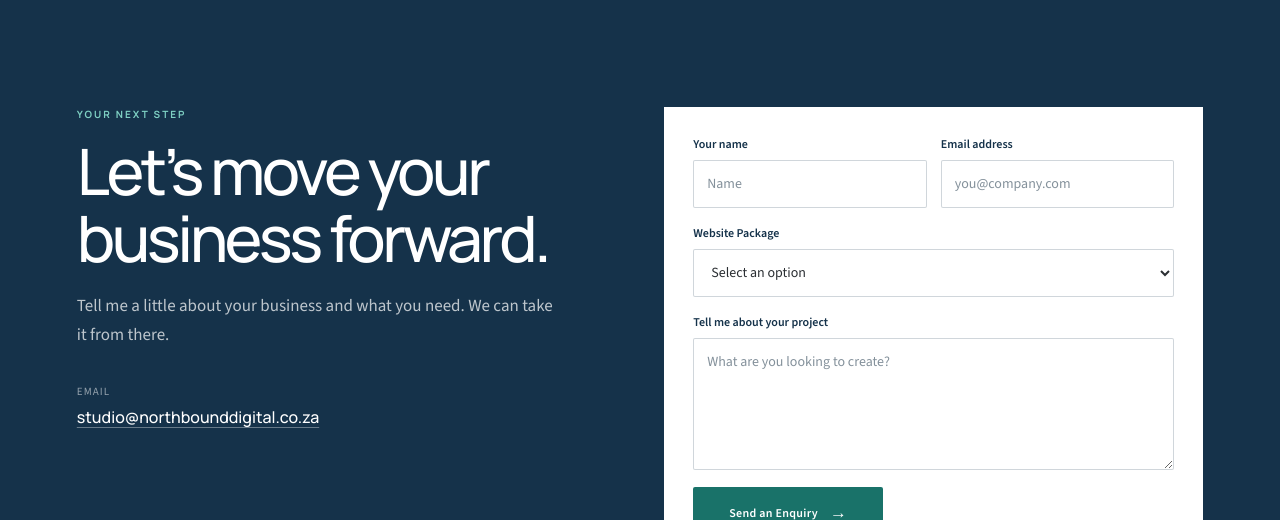
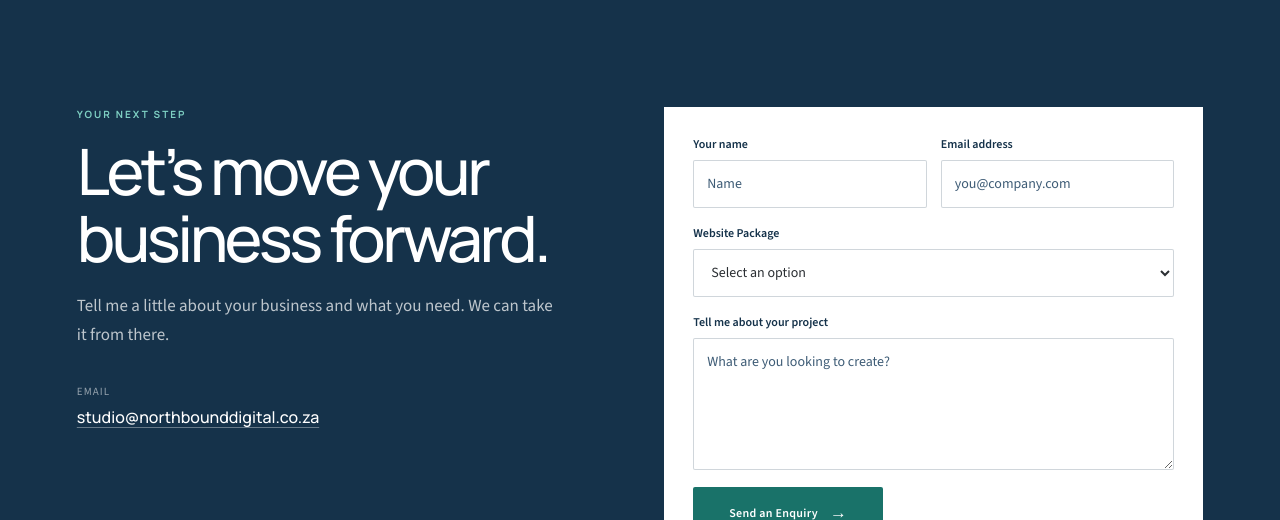
Before and after one commit to monicascrystals-lab/North-Bound-Digital-2.3, a React (Vite) app: page / in a window 1280 px wide. Shown: the part 7144-7664 px from the top of the page. Built offline with nearby package versions, Linux system fonts and the light colour scheme.

Commit message:
Improve form placeholder contrast

```diff
--- a/src/styles.css
+++ b/src/styles.css
@@ -546,6 +546,10 @@ h3 {
 .legal-page {
   min-height: 100vh;
   background: var(--main-background);
+}
+
+.legal-page ~ .whatsapp-button {
+  display: none;
 }
 
 .legal-content {
@@ -857,6 +861,10 @@ h3 {
   scroll-margin-top: 72px;
 }
 
+.legal-page.section-pad {
+  padding-top: clamp(136px, 10vw, 160px);
+}
+
 .section-heading {
   max-width: 760px;
   margin-bottom: 48px;
@@ -1680,7 +1688,7 @@ a:focus-visible {
 
 .contact-form input::placeholder,
 .contact-form textarea::placeholder {
-  color: #84919b;
+  color: var(--slate);
 }
 
 .form-submit {
```
